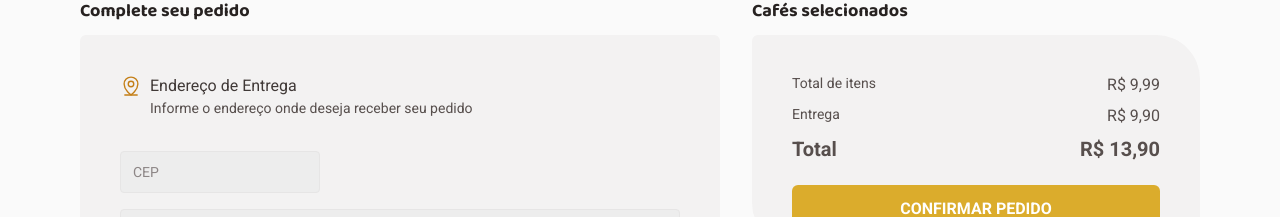
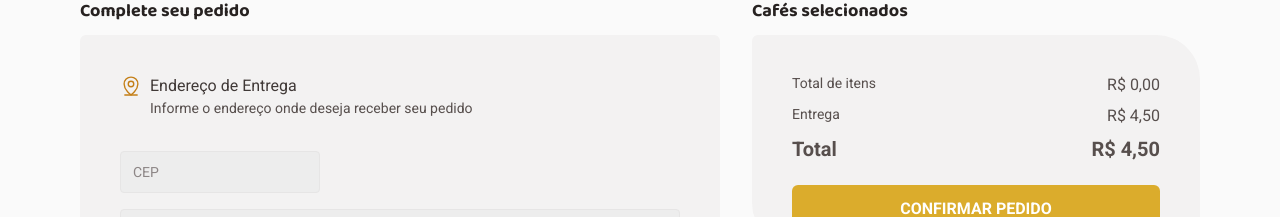
Before and after one commit to andreviapiana/CoffeeDelivery, a React (Vite) app: page /checkout in a window 1280 px wide. Shown: the part 151-368 px from the top of the page. Built offline with nearby package versions, Linux system fonts and the light colour scheme.

Commit message:
✨feat: Cálculo do Total de Itens do Pedido no Cart

```diff
--- a/src/contexts/CartContext.tsx
+++ b/src/contexts/CartContext.tsx
@@ -77,7 +77,7 @@
 
       const updatedItem = updatedCart.find((item) => item.id === coffeeId)
       if (updatedItem) {
-        updatedItem.amount = amount + 1
+        updatedItem.amount = amount
       } else {
         return
       }
--- a/src/pages/Checkout/components/OrderCard/index.tsx
+++ b/src/pages/Checkout/components/OrderCard/index.tsx
@@ -11,6 +11,21 @@
 
 export function OrderCard() {
   const { cart } = useContext(CartContext)
+
+  const cartTotal = cart.reduce((sumTotal, coffee) => {
+    return sumTotal + coffee.price * coffee.amount
+  }, 0)
+
+  const cartTotalFormatted = cartTotal.toLocaleString('pt-br', {
+    minimumFractionDigits: 2,
+  })
+
+  const deliveryFee = 4.5
+
+  const total = (cartTotal + deliveryFee).toLocaleString('pt-br', {
+    minimumFractionDigits: 2,
+  })
+
   return (
     <OrderContainer>
       <CardTitle>
@@ -25,17 +40,17 @@
         <TotalContainer>
           <div className="total">
             <p>Total de itens</p>
-            <span>R$ 9,99</span>
+            <span>R$ {cartTotalFormatted}</span>
           </div>
 
           <div className="total">
             <p>Entrega</p>
-            <span>R$ 9,90</span>
+            <span>R$ 4,50</span>
           </div>
 
           <div className="total">
             <strong>Total</strong>
-            <strong>R$ 13,90</strong>
+            <strong>R$ {total}</strong>
           </div>
 
           <ConfirmButton type="submit">CONFIRMAR PEDIDO</ConfirmButton>
--- a/src/pages/Checkout/components/ProductCard/index.tsx
+++ b/src/pages/Checkout/components/ProductCard/index.tsx
@@ -21,7 +21,7 @@
 
   function handleIncrease() {
     setAmount((state) => state + 1)
-    updateCoffee({ coffeeId: coffee.id, amount })
+    updateCoffee({ coffeeId: coffee.id, amount: amount + 1 })
   }
 
   function handleDecrease() {
@@ -30,7 +30,7 @@
     }
 
     setAmount((state) => state - 1)
-    updateCoffee({ coffeeId: coffee.id, amount })
+    updateCoffee({ coffeeId: coffee.id, amount: amount - 1 })
   }
 
   return (
```
